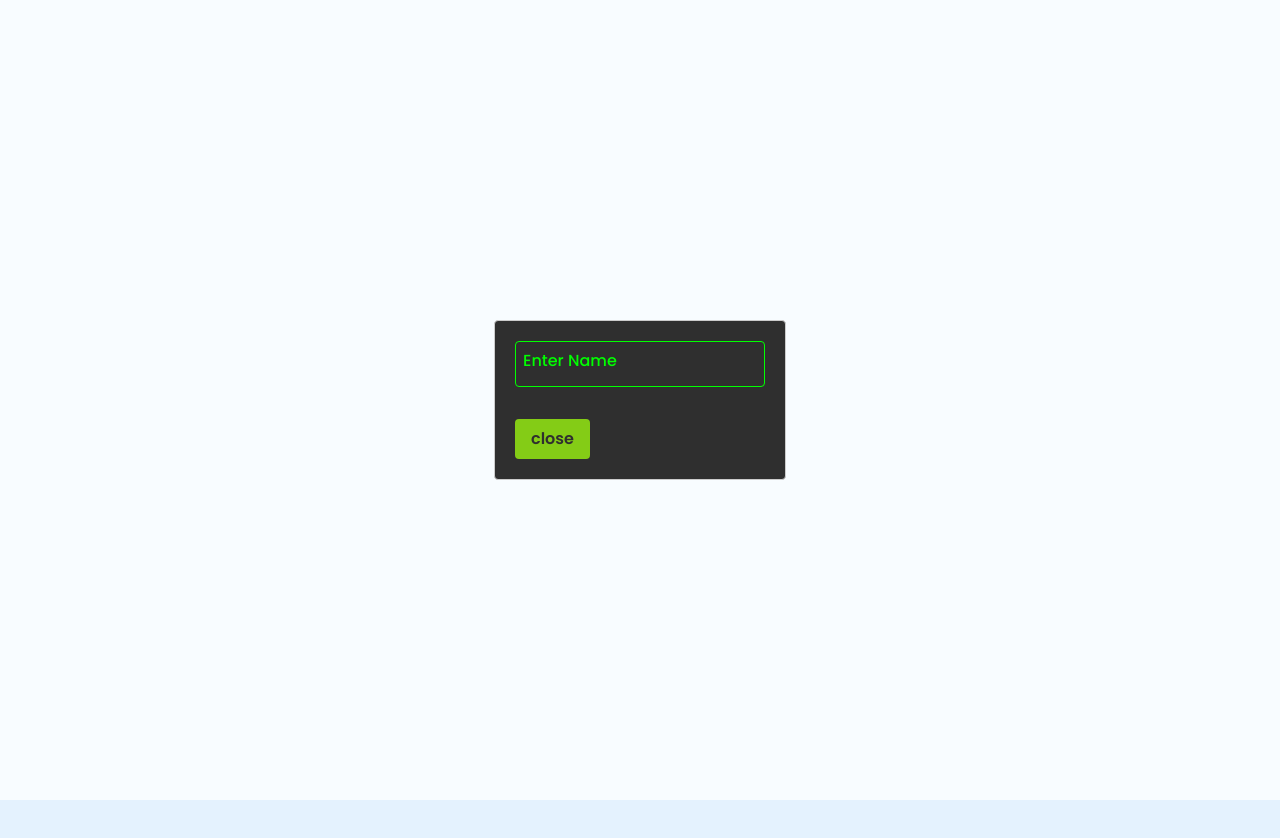
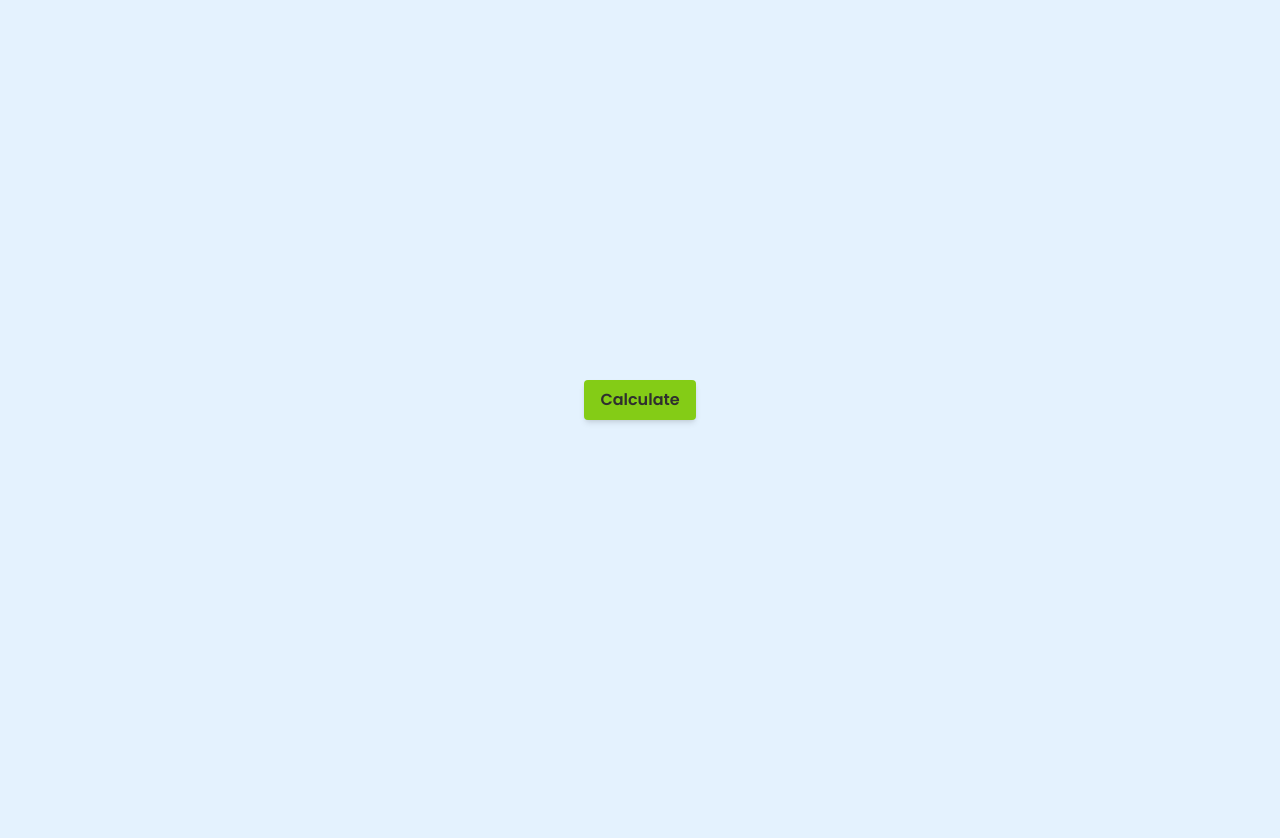
Before and after one commit to Nwakaego-Ego/leetChallengeNextjs, a Next.js app: page / in a window 1280 px wide. Shown: the top 838 px of the page. After the commit the page ends 800 px from the top, so only its background shows below. Built offline with nearby package versions, Linux system fonts and the light colour scheme.

Commit message:
Building a Dynamic Calculator with React and Tailwind CSS

```diff
--- /dev/null
+++ b/app/Display/display.js
@@ -0,0 +1,73 @@
+// "use client";
+// import React, { useState } from "react";
+
+// const Display = () => {
+//   const [showResult, setShowResult] = useState(false);
+//   let numberList = [2, 4, 6, 8];
+
+//   const recalculate = () => {
+//     let elementLength = numberList.map((num) => {
+//       return num * numberList.length;
+//     });
+
+//     const result = elementLength.join(", ");
+//     return result;
+//   };
+
+//   const handleToggle = () => {
+//     setShowResult(!showResult);
+//   };
+
+//   return (
+//     <div class="min-h-screen flex  flex-row items-center justify-center relative">
+//       <button
+//         onClick={handleToggle}
+//         className="bg-lime-500 hover:bg-lime-600 text-[#2F2F2F] font-bold py-2 px-4 rounded p-10 transition duration-500"
+//       >
+//         {showResult ? "Hide Result" : "Calculate"}
+//       </button>
+
+//       {showResult && <div> {recalculate()}</div>}
+//     </div>
+//   );
+// };
+
+// export default Display;
+
+"use client";
+import React, { useState } from "react";
+
+const Display = () => {
+  const [showResult, setShowResult] = useState(false);
+  const numberList = [2, 4, 6, 8];
+
+  const recalculate = () => {
+    const elementLength = numberList.map((num) => num * numberList.length);
+    const result = elementLength.join(", ");
+    return result;
+  };
+
+  const handleToggle = () => {
+    setShowResult(!showResult);
+  };
+
+  return (
+    <div className="min-h-screen flex flex-col items-center justify-center">
+      <button
+        onClick={handleToggle}
+        className="bg-lime-500 hover:bg-lime-600 text-[#2F2F2F] font-bold py-2 px-4 rounded p-3 shadow-md transition duration-500"
+      >
+        {showResult ? "Hide Result" : "Calculate"}
+      </button>
+
+      {showResult && (
+        <div className="mt-4 p-3 border border-gray-300 rounded shadow-md">
+          <div className="font-bold text-lg mb-2">Result:</div>
+          <div>{recalculate()}</div>
+        </div>
+      )}
+    </div>
+  );
+};
+
+export default Display;
--- a/app/page.js
+++ b/app/page.js
@@ -5,6 +5,7 @@ import Input from "./input";
 import InputMessage from "./InputMessage/InputMessage";
 import Counter from "./Counter/Counter";
 import Tobe from "./tobe";
+import Display from "./Display/display";
 
 export default function Home() {
   return (
@@ -13,9 +14,10 @@ export default function Home() {
       {/* <Todo /> */}
       {/* <ShoppingCart /> */}
       {/* <Input /> */}
-      <InputMessage />
+      {/* <InputMessage /> */}
       {/* <Counter /> */}
       {/* <Tobe /> */}
+      <Display />
     </main>
   );
 }
```
